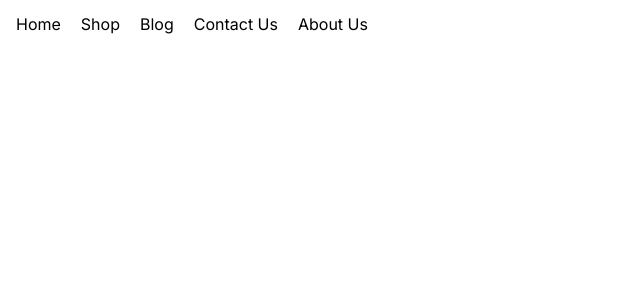
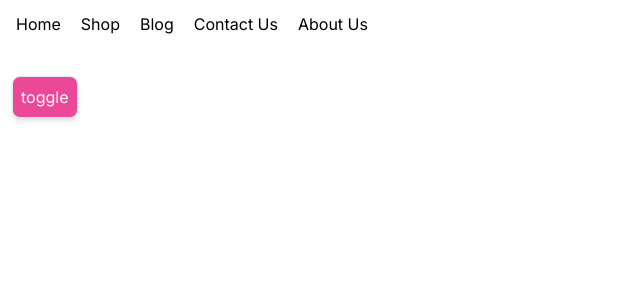
Before and after one commit to nimaa77/framer-motion-youtube, a Next.js app: page /exit in a window 1280 px wide. Shown: the top 300 px of the page, without its empty margins (0-640 px from the left). Built offline with nearby package versions, Linux system fonts and the light colour scheme.

Commit message:
feat: add css animation example

```diff
--- /dev/null
+++ b/src/app/exit/animation.css
@@ -0,0 +1,27 @@
+@keyframes fadeIn {
+  from {
+    opacity: 0;
+  }
+
+  to {
+    opacity: 1;
+  }
+}
+
+@keyframes fadeOut {
+  from {
+    opacity: 1;
+  }
+
+  to {
+    opacity: 0;
+  }
+}
+
+.fade-in {
+  animation: fadeIn 500ms ease-in forwards;
+}
+
+.fade-out {
+  animation: fadeOut 500ms ease-in forwards;
+}
--- /dev/null
+++ b/src/app/exit/page.tsx
@@ -0,0 +1,36 @@
+"use client"
+
+import { motion } from "framer-motion"
+import {
+  useEffect,
+  useState,
+} from "react"
+
+import "./animation.css"
+
+export default function Exit() {
+  const [visible, setVisible] =
+    useState(false)
+
+  return (
+    <div className="mt-10">
+      <button
+        className="border p-2 rounded-lg bg-pink-500 text-white shadow-md active:bg-pink-600"
+        onClick={() => {
+          setVisible(!visible)
+        }}
+      >
+        toggle
+      </button>
+      <div className="w-full h-[75vh] grid place-items-center">
+        {visible && (
+          <div
+            className={`bg-pink-600 rounded-lg w-40 h-40
+              ${"fadeIn"}
+              `}
+          />
+        )}
+      </div>
+    </div>
+  )
+}
```
